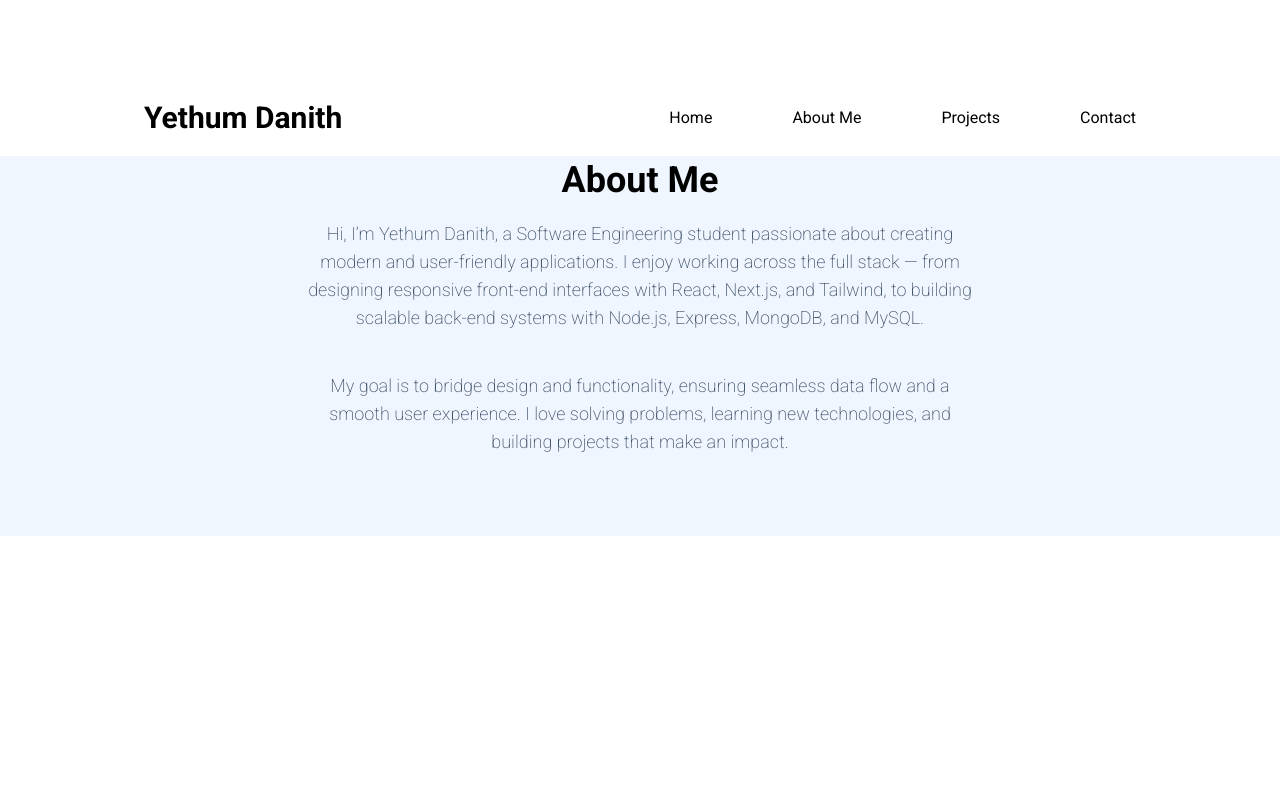
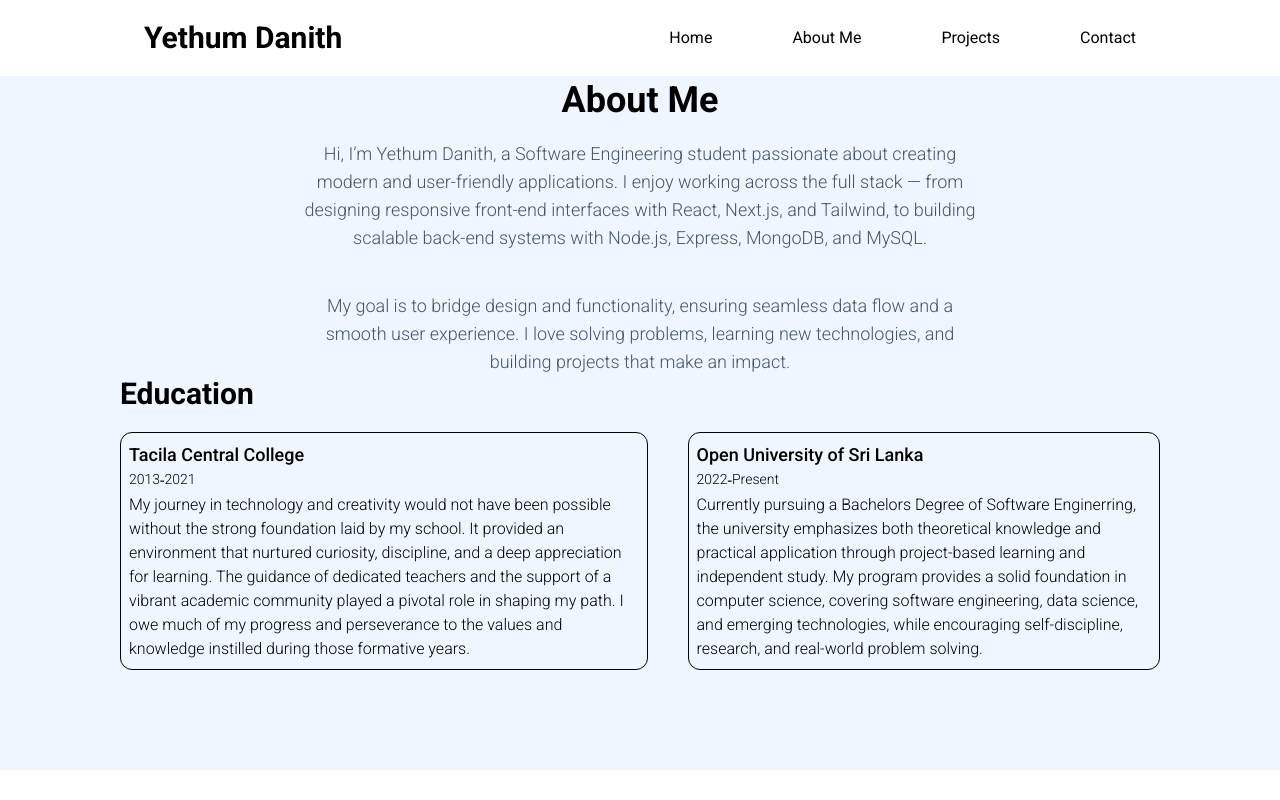
Before and after one commit to danith11/portfiloYD, a React (Vite) app: page /About in a window 1280 px wide. Built offline with nearby package versions, Linux system fonts and the light colour scheme; a web font is replaced by a local one.

Commit message:
Education Card added

```diff
--- a/src/components/About.jsx
+++ b/src/components/About.jsx
@@ -1,11 +1,12 @@
 import React from "react";
+import EducationCard from "./EducationCard";
 
 const About = () => {
   return (
-    <div className="px-50 mt-20 py-20 bg-blue-50">
+    <div className="px-5 md:px-30 sm:px-50 py-20 bg-blue-50">
       <p className="text-4xl font-bold text-center">About Me</p>
-      <div className="mt-5 text-lg font-extralight flex flex-col gap-6 text-slate-600 max-w-2xl text-center mx-auto">
-        <p >
+      <div className="mt-5 text-lg font-light flex flex-col gap-6 text-slate-600 max-w-2xl text-center mx-auto">
+        <p>
           Hi, I’m Yethum Danith, a Software Engineering student passionate about
           creating modern and user-friendly applications. I enjoy working across
           the full stack — from designing responsive front-end interfaces with
@@ -19,6 +20,14 @@ const About = () => {
           new technologies, and building projects that make an impact.
         </p>
       </div>
+      <div>
+        <div>
+          <p className="text-3xl font-bold">Education</p>
+        </div>
+        <div>
+          <EducationCard />
+        </div>
+      </div>
     </div>
   );
 };
--- /dev/null
+++ b/src/components/EducationCard.jsx
@@ -0,0 +1,42 @@
+import React from "react";
+
+const EducationCard = () => {
+  const education = [
+    {
+      name: "Tacila Central College",
+      from: "2013",
+      to: "2021",
+      description:
+        "My journey in technology and creativity would not have been possible without the strong foundation laid by my school. It provided an environment that nurtured curiosity, discipline, and a deep appreciation for learning. The guidance of dedicated teachers and the support of a vibrant academic community played a pivotal role in shaping my path. I owe much of my progress and perseverance to the values and knowledge instilled during those formative years.",
+    },
+    {
+      name: "Open University of Sri Lanka",
+      from: "2022",
+      to: "Present",
+      description:
+        "Currently pursuing a Bachelors Degree of Software Enginerring, the university emphasizes both theoretical knowledge and practical application through project-based learning and independent study. My program provides a solid foundation in computer science, covering software engineering, data science, and emerging technologies, while encouraging self-discipline, research, and real-world problem solving.",
+    },
+  ];
+  return (
+    <>
+      <div className="flex flex-col md:flex-row gap-10">
+        {education.map((item, index) => (
+          <div
+            key={index}
+            className="flex flex-col flex-wrap border-1 rounded-xl p-2 my-5 hover:shadow-2xl"
+          >
+            <p className="text-lg font-medium">{item.name}</p>
+            <div className="flex">
+              <p className="text-sm font-light">{item.from} </p>
+              <p> - </p>
+              <p className="text-sm font-light">{item.to}</p>
+            </div>
+            <p className="font-light">{item.description}</p>
+          </div>
+        ))}
+      </div>
+    </>
+  );
+};
+
+export default EducationCard;
```
